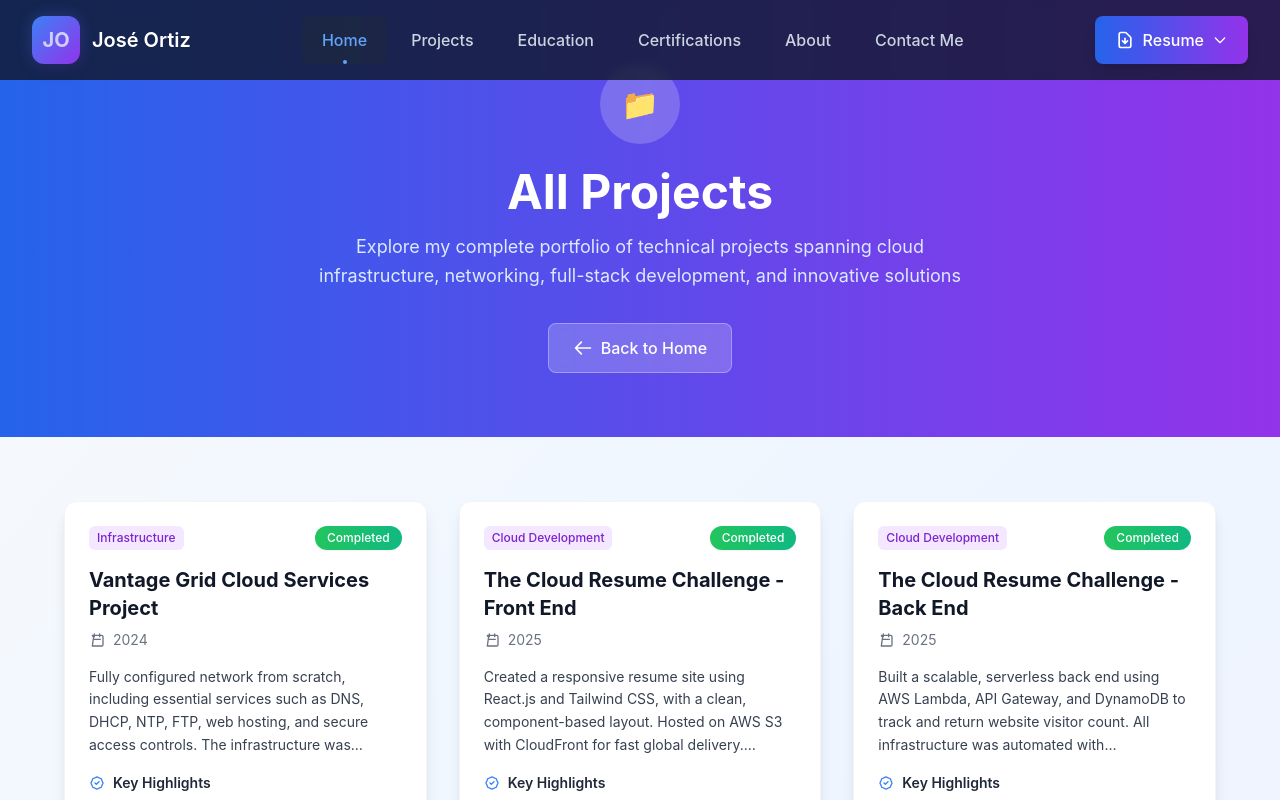
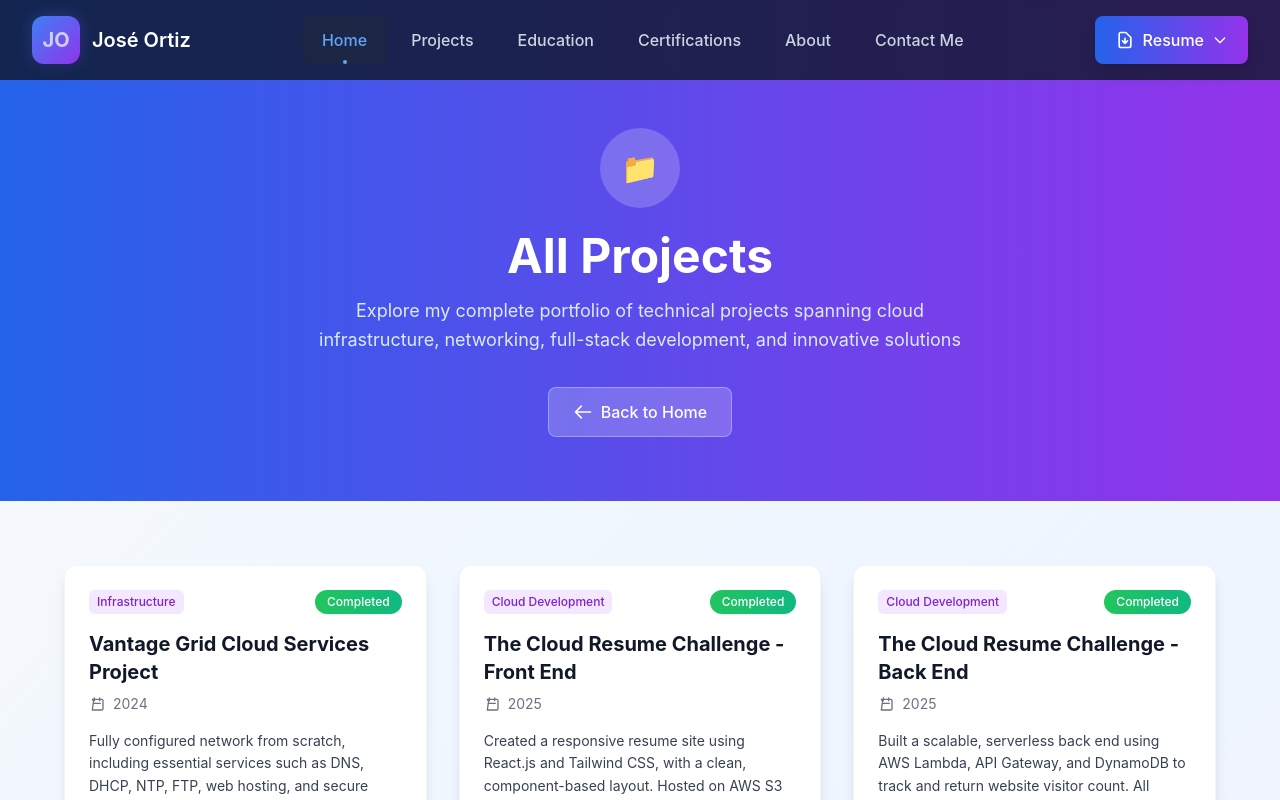
Before and after one commit to JoseOrtizQ/Cloud-Resume-UI, a React (Create React App) app in the folder react-portfolio/: page /projects in a window 1280 px wide. Shown: the top 800 px of the page. Built offline with nearby package versions, Linux system fonts and the light colour scheme.

Commit message:
Add navbar spacing to AllProjects page.

```diff
--- a/react-portfolio/src/components/ProjectsPage.js
+++ b/react-portfolio/src/components/ProjectsPage.js
@@ -58,7 +58,7 @@ const AllProjects = () => {
   return (
     <div className="min-h-screen bg-gradient-to-br from-slate-50 via-blue-50 to-indigo-50">
       {/* Header Section */}
-      <div className="bg-gradient-to-r from-blue-600 to-purple-600 text-white py-16 px-4">
+      <div className="bg-gradient-to-r from-blue-600 to-purple-600 text-white py-16 px-4 pt-32">
         <div className="max-w-6xl mx-auto text-center">
           <div className="inline-flex items-center justify-center w-20 h-20 bg-white/20 backdrop-blur-sm rounded-full mb-6">
             <span className="text-3xl">📁</span>
```
